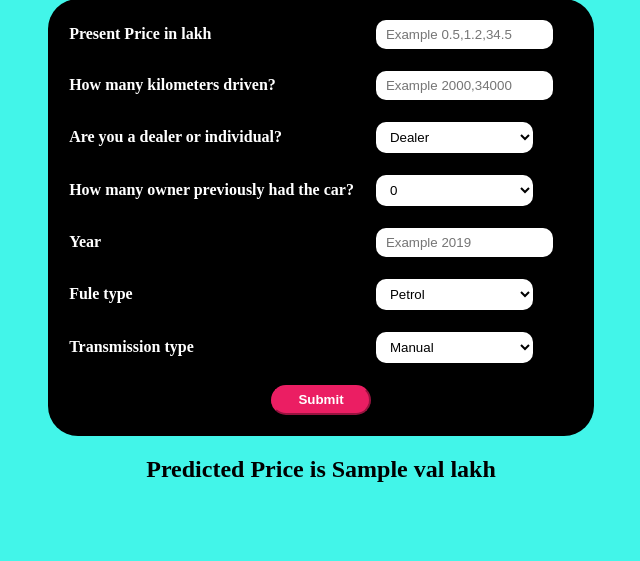
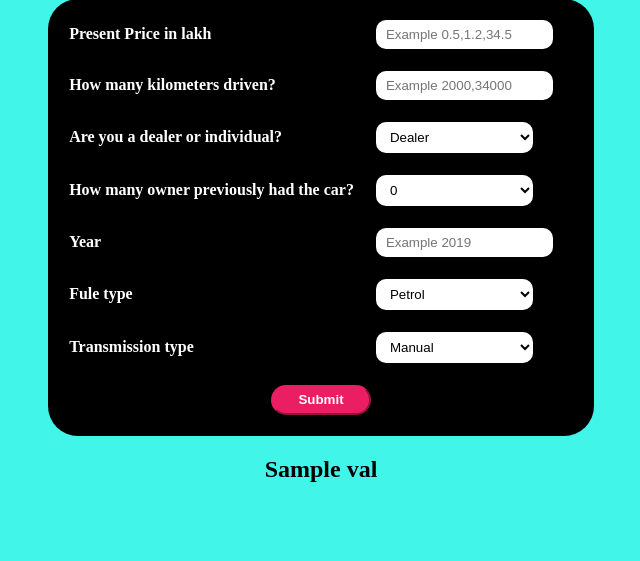
Before and after one commit to Rahul2021/CarPricePrediction, a Flask app: template templates/home.html in a window 1280 px wide. Shown: the part 105-666 px from the top of the page, without its empty margins (319-959 px from the left). Run offline with Flask 2, Linux system fonts and the light colour scheme; the template is opened without the code that fills it: most values are stand-ins (such as "Sample title", 1, 10 or a date in 2020); parts of the project's set-up code (start-up, migrations or seed data) failed here and were passed over.

Commit message:
Update home.html

```diff
--- a/templates/home.html
+++ b/templates/home.html
@@ -107,6 +107,6 @@
 
     </table>
     </form>
-<h2>Predicted Price is {{val}} lakh</h2>
+<h2>{{val}}</h2>
 </body>
 </html>
```
